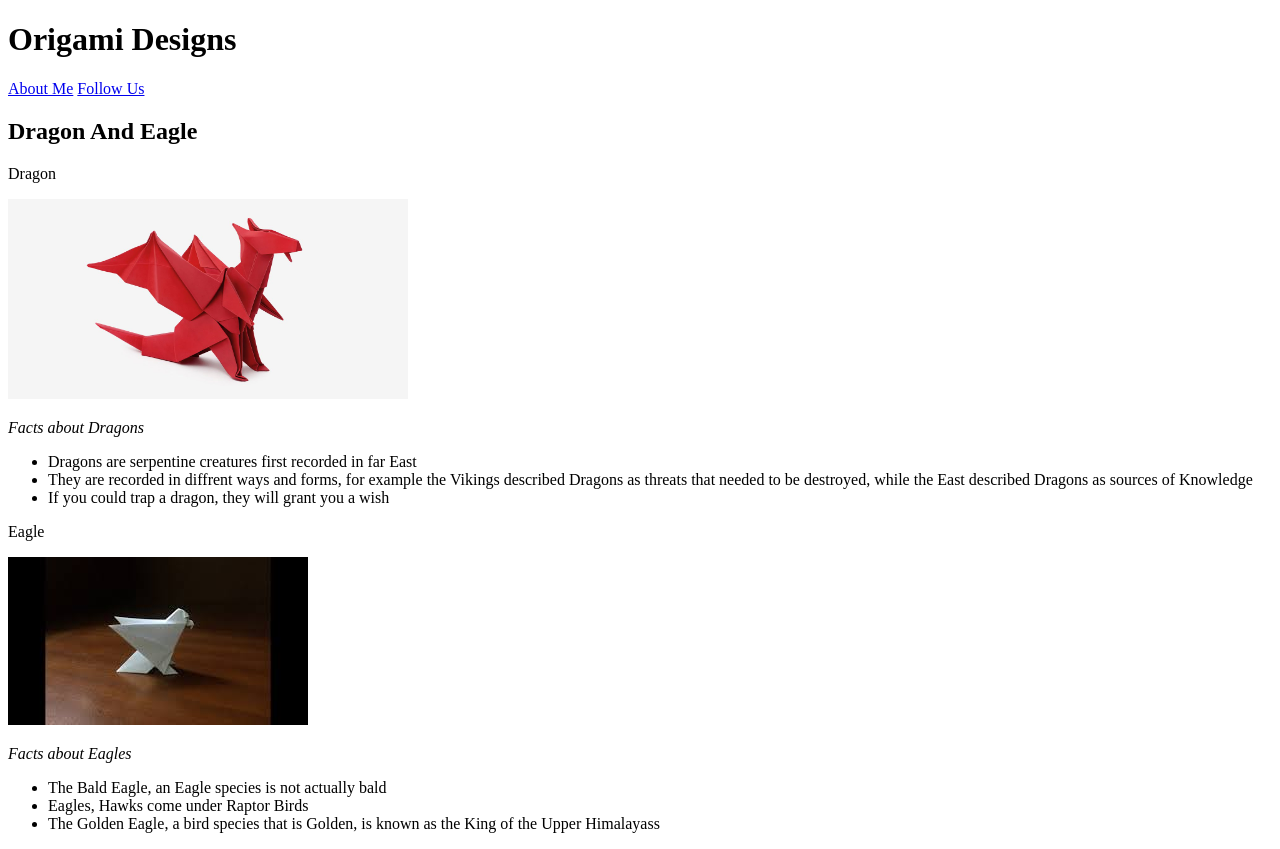
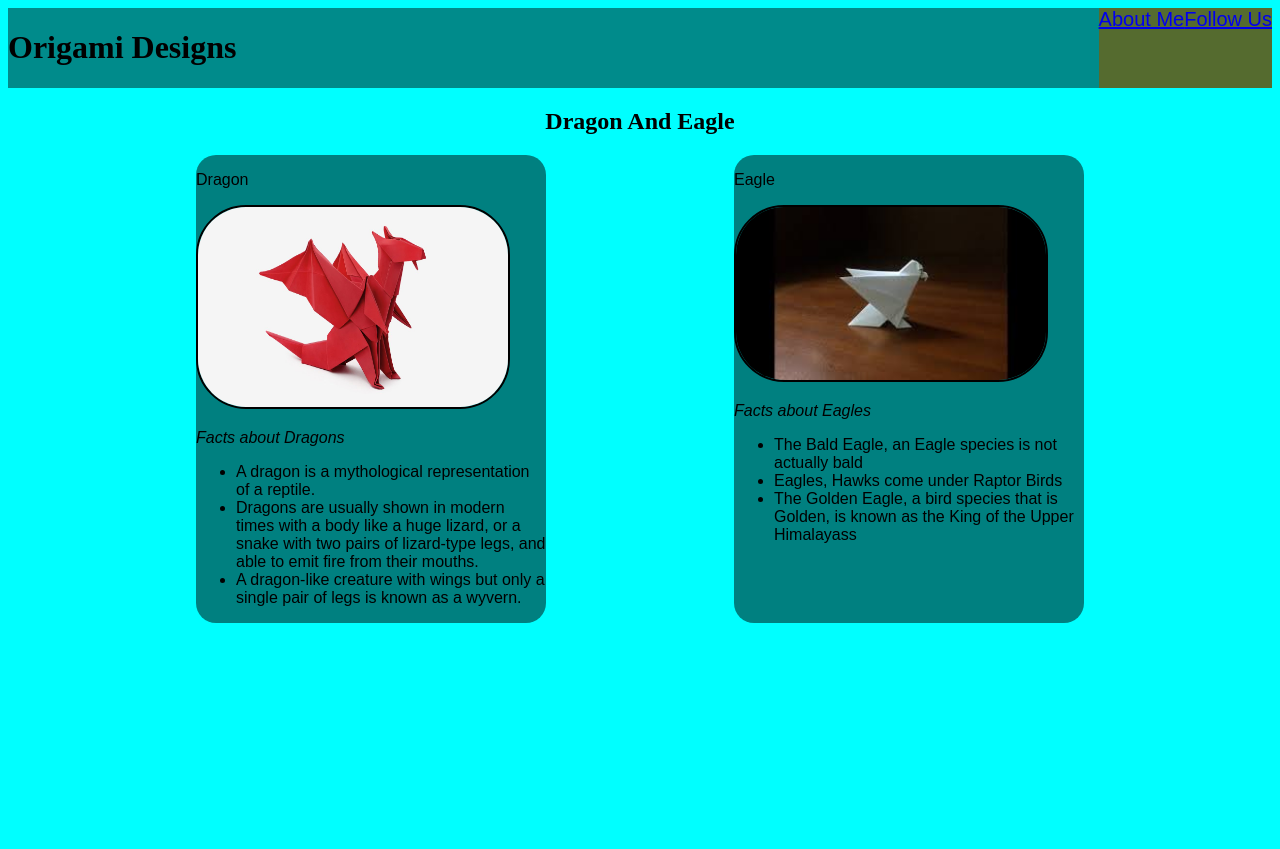
Before and after one commit to Idhant07/Origami, a plain HTML site: page index.html in a window 1280 px wide. After the commit the page ends 800 px from the top, so only its background shows below. Drawn offline with Linux system fonts and the light colour scheme.

Commit message:
Add files via upload

```diff
--- a/index.html
+++ b/index.html
@@ -4,34 +4,45 @@
 <title>
     Origami
 </title>
-<style>
-
-</style>
+<link rel = "stylesheet"
+type = "text/css"
+href= "style.css"/>
     </head>
     <body>
+        <div class="Header">
 <h1>
     Origami Designs
 </h1>
+<div class="Menu">
 <a href="AboutMe.html">About Me</a>
 <a href="Follow.html">Follow Us</a>
+</div>
+</div>
+
 <h2>
     Dragon And Eagle
 </h2>
+<div class="PaperMenu">
+<div class="Dragon">
 <p>Dragon</p>
-<a href="https://www.youtube.com/watch?v=kUsxMXwCW8A" target="_blank"><img src="Photos/dragonorigami.jpg" width=400 height=200/></a>
+<a href="https://www.youtube.com/watch?v=kUsxMXwCW8A" target="_blank"><img src="Photos/dragonorigami.jpg" width=310 height=200/></a>
 <p><i>Facts about Dragons</i></p>
 <ul>
-    <li>Dragons are serpentine creatures first recorded in far East</li>
-    <li>They are recorded in diffrent ways and forms, for example the Vikings described Dragons as threats that needed to be destroyed, while the East described Dragons as sources of Knowledge</li>
-    <li>If you could trap a dragon, they will grant you a wish</li>
+    <li>A dragon is a mythological representation of a reptile.</li>
+    <li> Dragons are usually shown in modern times with a body like a huge lizard, or a snake with two pairs of lizard-type legs, and able to emit fire from their mouths.</li>
+    <li> A dragon-like creature with wings but only a single pair of legs is known as a wyvern.</li>
 </ul>
+</div>
+<div class="Eagle">
 <p>Eagle</p>
-<a href="https://www.youtube.com/watch?v=aIUq0TdkOyk" target="_blank"><img src="Photos/eagle origami.jpg"></a>
+<a href="https://www.youtube.com/watch?v=aIUq0TdkOyk" target="_blank"><img src="Photos/eagle origami.jpg" width=310></a>
 <p><i>Facts about Eagles</i></p>
 <ul>
     <li>The Bald Eagle, an Eagle species is not actually bald</li>
     <li>Eagles, Hawks come under Raptor Birds</li>
     <li>The Golden Eagle, a bird species that is Golden, is known as the King of the Upper Himalayass</li>
 </ul>
-    </body>
+</div>
+</div>
+</body>
 </html>
--- /dev/null
+++ b/style.css
@@ -0,0 +1,42 @@
+body{
+    background-color: rgb(000, 255, 255);
+}
+.Header{
+    background-color: darkcyan;
+    display: flex;
+    justify-content: space-between;
+}
+.Menu{
+    display: flex;
+    justify-content: space-between;
+    background-color: darkolivegreen;
+    font-size: 20px;
+    font-family: sans-serif;
+    font-weight: 400;
+    color: white;
+}
+h2{
+    text-align: center;
+}
+.PaperMenu{
+    display: flex;
+    flex-wrap: wrap;
+    justify-content: space-evenly;
+}
+.PaperMenu img{
+    border: 2px solid black;
+    border-radius: 50px;
+}
+.Dragon{
+    border-radius: 20px;
+    background-color: teal;
+    width: 350px;
+    font-family: fantasy;
+}
+
+.Eagle{
+    border-radius: 20px;
+    background-color: teal;
+    width: 350px;
+    font-family: fantasy;
+}
```
Also changed, not shown: AboutMe.html (+2 -1 lines), Follow.html (+1 -1 lines).
